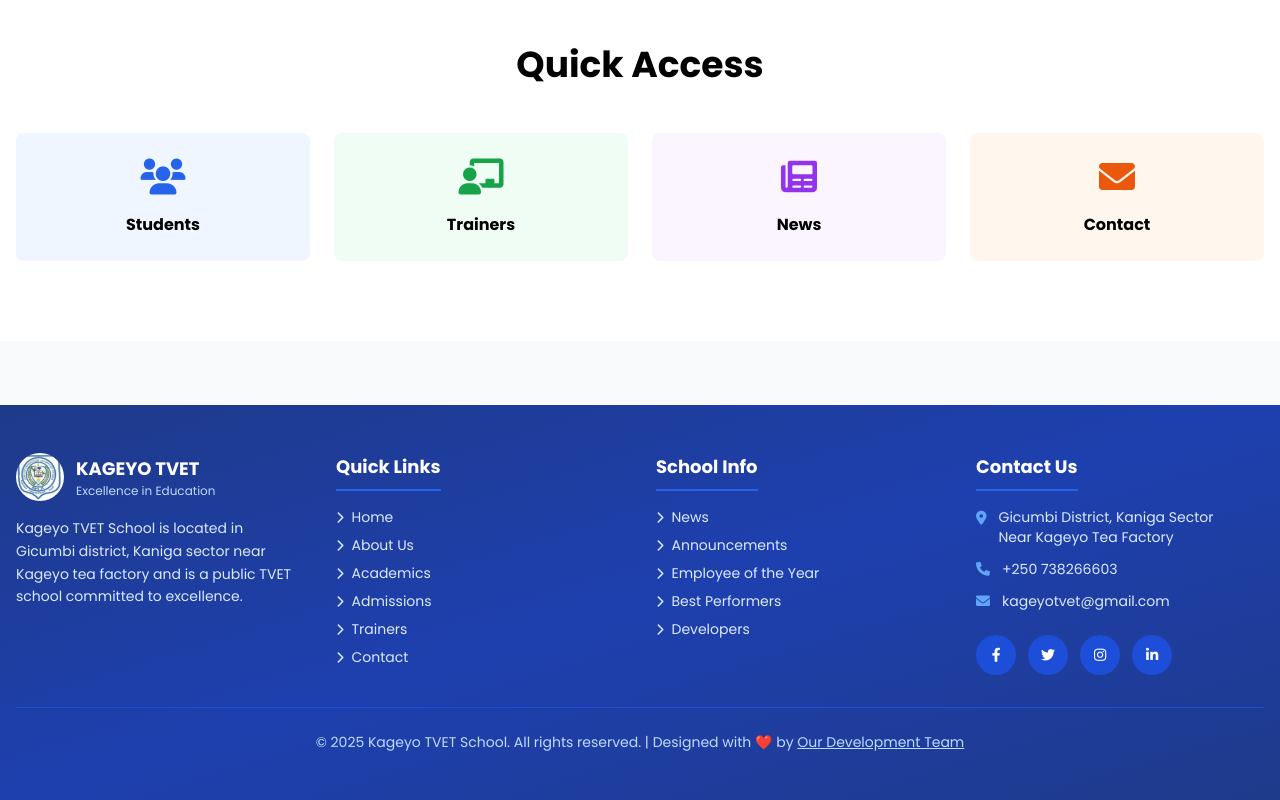
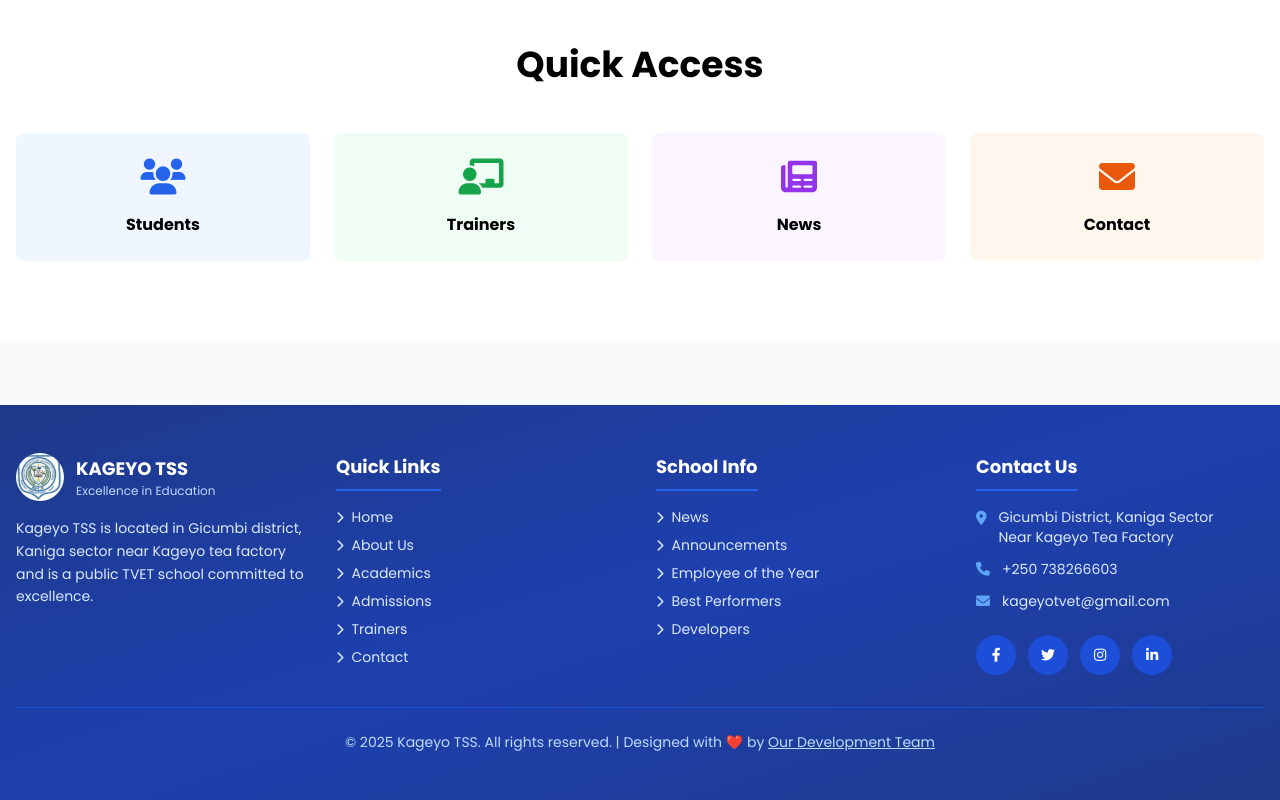
Before and after one commit to layj4155/school, a plain HTML site: page app.html in a window 1280 px wide. Shown: the part 935-1735 px from the top of the page. Drawn offline with nearby package versions, Linux system fonts and the light colour scheme.

Commit message:
Few changes made
Done well

```diff
--- a/app.html
+++ b/app.html
@@ -3,7 +3,7 @@
 <head>
     <meta charset="UTF-8">
     <meta name="viewport" content="width=device-width, initial-scale=1.0">
-    <title>Kageyo TVET School - Management System</title>
+    <title>Kageyo TSS - Management System</title>
     <link rel="icon" type="image/png" href="download.jpg">
     <script src="https://cdn.tailwindcss.com"></script>
     <link rel="stylesheet" href="https://cdnjs.cloudflare.com/ajax/libs/font-awesome/6.0.0/css/all.min.css">
@@ -58,7 +58,7 @@
                         <img src="logo.jpg" alt="Kageyo TVET School Logo" class="w-12 h-12 rounded-full border-2 border-blue-100">
                         <div>
                             <h1 class="text-base md:text-lg font-bold bg-gradient-to-r from-blue-600 to-blue-800 bg-clip-text text-transparent">
-                                KAGEYO TVET SCHOOL
+                                KAGEYO TSS
                             </h1>
                             <p class="text-xs text-gray-500 font-medium hidden md:block">WORK - COURAGE - SOLIDARITY</p>
                         </div>
@@ -113,12 +113,12 @@
                         <div class="flex items-center space-x-3 mb-4">
                             <img src="logo.jpg" alt="Logo" class="w-12 h-12 rounded-full">
                             <div>
-                                <h3 class="text-lg font-bold">KAGEYO TVET</h3>
+                                <h3 class="text-lg font-bold">KAGEYO TSS</h3>
                                 <p class="text-xs text-blue-200">Excellence in Education</p>
                             </div>
                         </div>
                         <p class="text-sm text-blue-100 leading-relaxed">
-                            Kageyo TVET School is located in Gicumbi district, Kaniga sector near Kageyo tea factory and is a public TVET school committed to excellence.
+                            Kageyo TSS is located in Gicumbi district, Kaniga sector near Kageyo tea factory and is a public TVET school committed to excellence.
                         </p>
                     </div>
 
@@ -180,7 +180,7 @@
                 </div>
 
                 <div class="border-t border-blue-700 mt-8 pt-6 text-center text-sm text-blue-200">
-                    <p>&copy; 2025 Kageyo TVET School. All rights reserved. | Designed with ❤️ by <a href="#/developers" class="hover:text-white underline">Our Development Team</a></p>
+                    <p>&copy; 2025 Kageyo TSS. All rights reserved. | Designed with ❤️ by <a href="#/developers" class="hover:text-white underline">Our Development Team</a></p>
                 </div>
             </div>
         </footer>
```
Also changed, not shown: kageyoTSS.svg (added).
